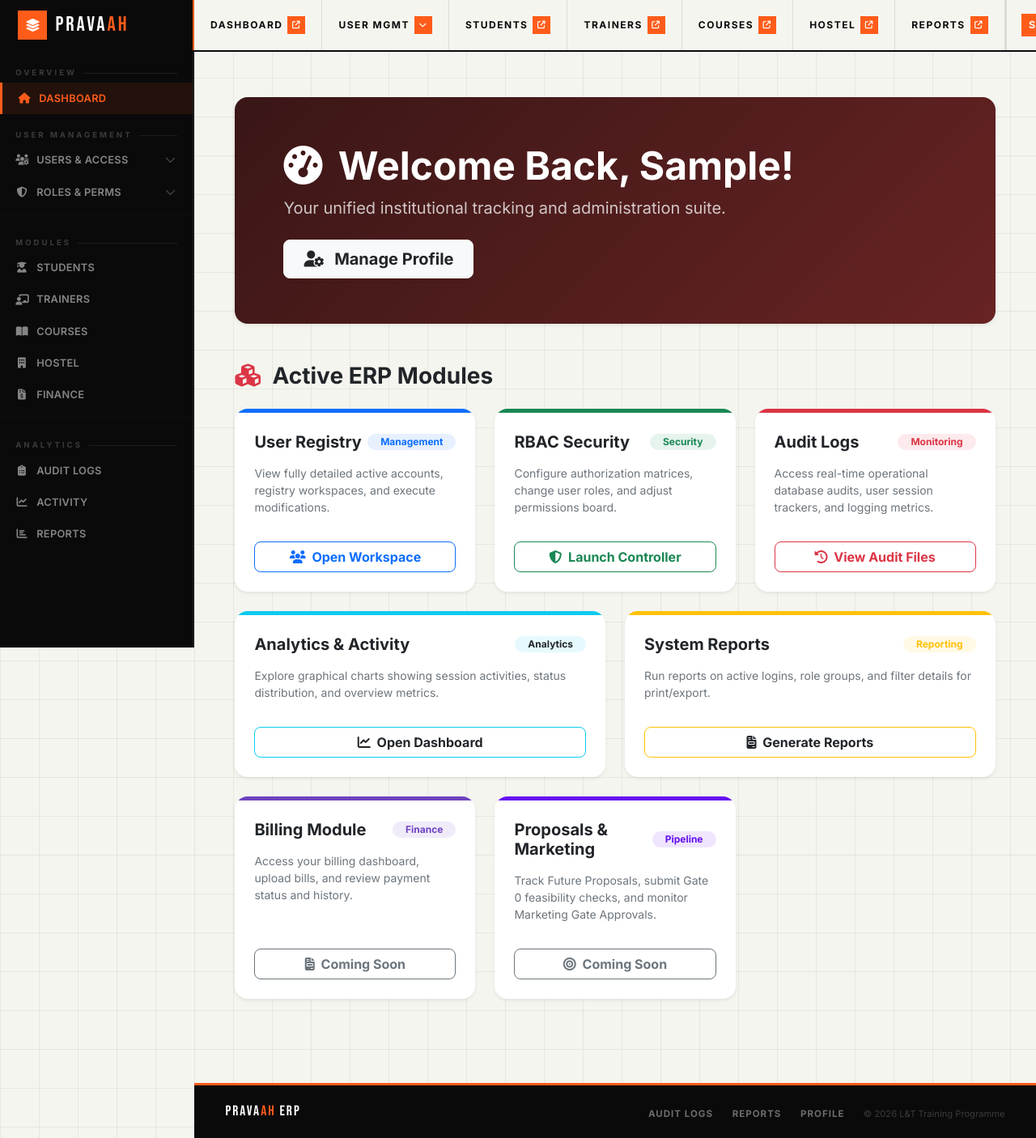
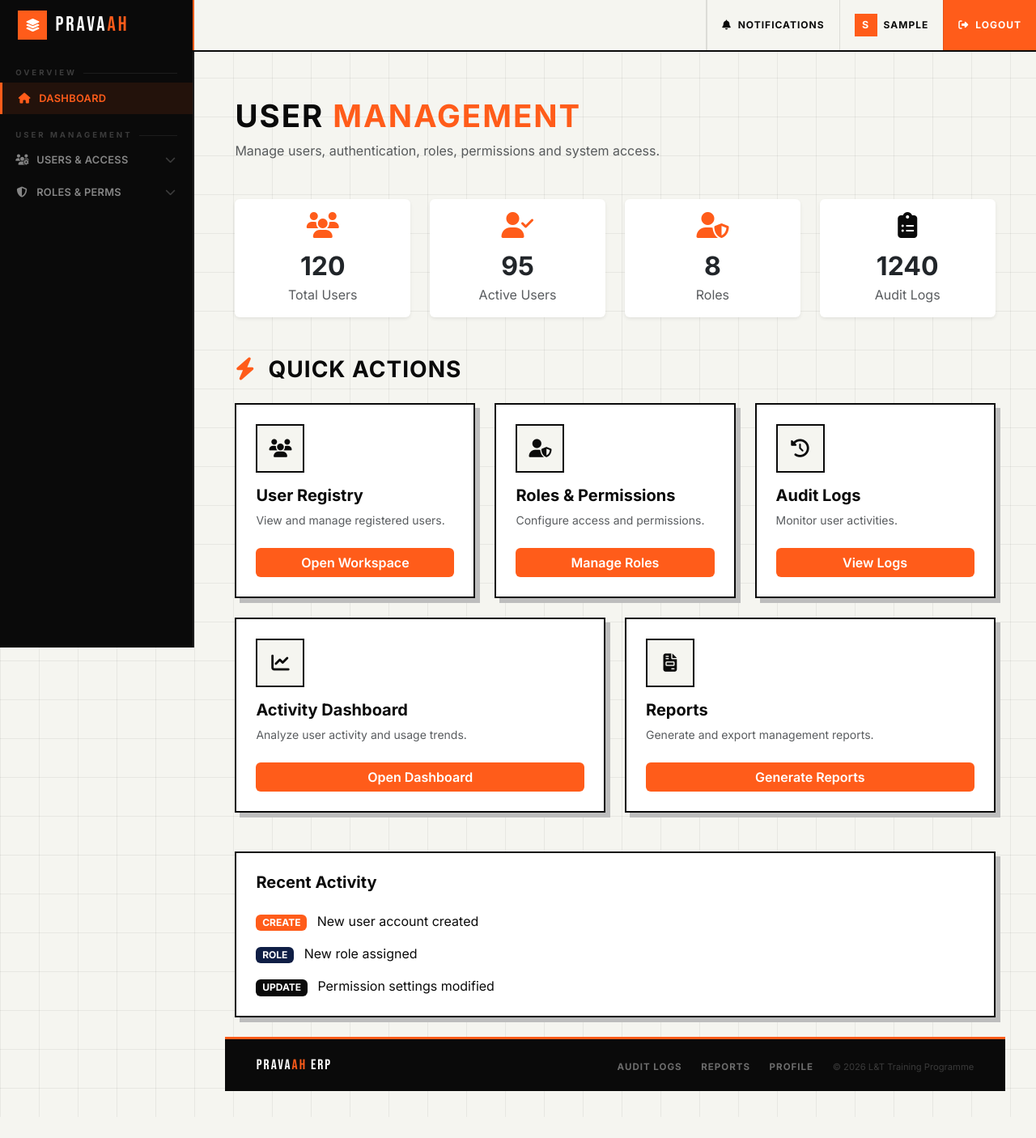
Before and after one commit to Kavita277/Pravaah, a Django app: page /dashboard/ in a window 1280 px wide. Shown: the whole page at 81% size. After the commit the page ends 1380 px from the top, so only its background shows below. Run offline with Django 5.2, Linux system fonts and the light colour scheme; the visitor is signed in with stand-in values (Sample User, id 1).

Commit message:
Finalized base template and dashboard UI

````diff
--- a/usermgmt/templates/base.html
+++ b/usermgmt/templates/base.html
@@ -512,34 +512,14 @@
     <div class="brand-wordmark">PRAVA<span>AH</span></div>
   </a>
 
-  <ul class="topbar-nav">
-    <li>
-      <a href="{% url 'usermgmt:user_home' %}">
-        Dashboard <span class="nav-arrow"><i class="fa-solid fa-arrow-up-right-from-square" style="font-size:0.6rem;"></i></span>
-      </a>
-    </li>
-    {% if user.is_authenticated %}
-    <li>
-      <button>
-        User Mgmt <span class="nav-arrow"><i class="fa-solid fa-chevron-down" style="font-size:0.6rem;"></i></span>
-      </button>
-      <div class="nav-drop">
-        <a href="{% url 'usermgmt:register' %}"><i class="fa-solid fa-user-plus"></i> Register User</a>
-        <a href="{% url 'usermgmt:users_list' %}"><i class="fa-solid fa-users"></i> User List</a>
-        <a href="{% url 'usermgmt:admin_dashboard' %}"><i class="fa-solid fa-shield-halved"></i> RBAC Dashboard</a>
-        <a href="{% url 'usermgmt:permission_matrix' %}"><i class="fa-solid fa-table-cells"></i> Permission Matrix</a>
-      </div>
-    </li>
-    <li><a href="#">Students <span class="nav-arrow"><i class="fa-solid fa-arrow-up-right-from-square" style="font-size:0.6rem;"></i></span></a></li>
-    <li><a href="#">Trainers <span class="nav-arrow"><i class="fa-solid fa-arrow-up-right-from-square" style="font-size:0.6rem;"></i></span></a></li>
-    <li><a href="#">Courses <span class="nav-arrow"><i class="fa-solid fa-arrow-up-right-from-square" style="font-size:0.6rem;"></i></span></a></li>
-    <li><a href="#">Hostel <span class="nav-arrow"><i class="fa-solid fa-arrow-up-right-from-square" style="font-size:0.6rem;"></i></span></a></li>
-    <li><a href="{% url 'usermgmt:reports' %}">Reports <span class="nav-arrow"><i class="fa-solid fa-arrow-up-right-from-square" style="font-size:0.6rem;"></i></span></a></li>
-    {% endif %}
-  </ul>
+  <div style="flex:1;"></div>
 
   <div class="topbar-right">
     {% if user.is_authenticated %}
+    <a href="#">
+    <i class="fa-solid fa-bell"></i>
+    Notifications
+</a>
       <a href="{% url 'usermgmt:profile' %}">
         <div class="user-initials">{{ user.username|slice:":1"|upper }}</div>
         {{ user.username }}
@@ -586,31 +566,7 @@
     </div>
   </div>
 
-  <hr class="sb-divider">
 
-  <div class="sb-section">
-    <div class="sb-label">Modules</div>
-    <a href="#" class="sb-item"><i class="fa-solid fa-user-graduate"></i> Students</a>
-    <a href="#" class="sb-item"><i class="fa-solid fa-chalkboard-user"></i> Trainers</a>
-    <a href="#" class="sb-item"><i class="fa-solid fa-book-open"></i> Courses</a>
-    <a href="#" class="sb-item"><i class="fa-solid fa-building"></i> Hostel</a>
-    <a href="#" class="sb-item"><i class="fa-solid fa-file-invoice-dollar"></i> Finance</a>
-  </div>
-
-  <hr class="sb-divider">
-
-  <div class="sb-section">
-    <div class="sb-label">Analytics</div>
-    <a href="{% url 'usermgmt:audit_logs' %}" class="sb-item {% block nav_audit %}{% endblock %}">
-      <i class="fa-solid fa-clipboard-list"></i> Audit Logs
-    </a>
-    <a href="{% url 'usermgmt:activity_dashboard' %}" class="sb-item {% block nav_activity %}{% endblock %}">
-      <i class="fa-solid fa-chart-line"></i> Activity
-    </a>
-    <a href="{% url 'usermgmt:reports' %}" class="sb-item {% block nav_reports %}{% endblock %}">
-      <i class="fa-solid fa-chart-bar"></i> Reports
-    </a>
-  </div>
   {% endif %}
 </aside>
 
@@ -630,6 +586,44 @@
       </div>
     {% endfor %}
   </div>
+
+  ```html
+<hr class="sb-divider">
+
+<div class="sb-section">
+
+    <div class="sb-label">
+        Monitoring
+    </div>
+
+    <a href="{% url 'usermgmt:audit_logs' %}" class="sb-item">
+        <i class="fa-solid fa-clipboard-list"></i>
+        Audit Logs
+    </a>
+
+    <a href="{% url 'usermgmt:activity_dashboard' %}" class="sb-item">
+        <i class="fa-solid fa-chart-line"></i>
+        Activity Dashboard
+    </a>
+
+</div>
+
+<hr class="sb-divider">
+
+<div class="sb-section">
+
+    <div class="sb-label">
+        Reports
+    </div>
+
+    <a href="{% url 'usermgmt:reports' %}" class="sb-item">
+        <i class="fa-solid fa-file-invoice"></i>
+        Reports
+    </a>
+
+</div>
+```
+
   {% endif %}
 
   <div class="page-body">
--- a/usermgmt/templates/profile/user_dashboard.html
+++ b/usermgmt/templates/profile/user_dashboard.html
@@ -5,178 +5,323 @@
 {% block content %}
 {% load auth_extras %}
 <div class="container py-4">
-    <!-- Welcome Header -->
-    <div class="p-5 mb-4 rounded-4 shadow-sm text-white" style="background: linear-gradient(135deg, #3a1616 0%, #682323 100%);">
-        <div class="container-fluid py-2">
-            <h1 class="display-5 fw-bold">
-                <i class="fa-solid fa-gauge-high me-2"></i>
-                {% if user.is_authenticated %}
-                    Welcome Back, {{ user.first_name|default:user.username }}!
-                {% else %}
-                    Welcome to PRAVAAH ERP
-                {% endif %}
+    <!-- Page Header -->
+
+<div class="mb-5">
+
+    <h1 class="fw-bold text-uppercase mb-2"
+        style="font-size:2.4rem;letter-spacing:2px;color:#0a0a0a;">
+
+        USER <span style="color:#ff5c1a;">MANAGEMENT</span>
+
     </h1>
-            <p class="col-md-9 fs-5 opacity-75">
-                Your unified institutional tracking and administration suite.
+
+    <p class="text-muted mb-0">
+        Manage users, authentication, roles, permissions and system access.
     </p>
-            {% if not user.is_authenticated %}
-                <a href="{% url 'usermgmt:login' %}" class="btn btn-outline-light btn-lg px-4 mt-2 fw-bold">
-                    <i class="fa-solid fa-right-to-bracket me-2"></i> Sign In to Portal
+
+</div>
+
+<!-- Statistics -->
+
+<div class="row g-4 mb-5">
+
+    <div class="col-md-3">
+
+        <div class="card border-0 shadow-sm h-100">
+
+            <div class="card-body text-center">
+
+                <i class="fa-solid fa-users fa-2x mb-3"
+   style="color:#ff5c1a;"></i>
+
+                <h2 class="fw-bold mb-1">
+                    120
+                </h2>
+
+                <p class="text-muted mb-0">
+                    Total Users
+                </p>
+
+            </div>
+
+        </div>
+
+    </div>
+
+    <div class="col-md-3">
+
+        <div class="card border-0 shadow-sm h-100">
+
+            <div class="card-body text-center">
+
+                <i class="fa-solid fa-user-check fa-2x mb-3"
+   style="color:#ff5c1a;"></i>
+
+                <h2 class="fw-bold mb-1">
+                    95
+                </h2>
+
+                <p class="text-muted mb-0">
+                    Active Users
+                </p>
+
+            </div>
+
+        </div>
+
+    </div>
+
+    <div class="col-md-3">
+
+        <div class="card border-0 shadow-sm h-100">
+
+            <div class="card-body text-center">
+
+                <i class="fa-solid fa-user-shield fa-2x mb-3"
+   style="color:#ff5c1a;"></i>
+                <h2 class="fw-bold mb-1">
+                    8
+                </h2>
+
+                <p class="text-muted mb-0">
+                    Roles
+                </p>
+
+            </div>
+
+        </div>
+
+    </div>
+
+    <div class="col-md-3">
+
+        <div class="card border-0 shadow-sm h-100">
+
+            <div class="card-body text-center">
+
+                <i class="fa-solid fa-clipboard-list fa-2x mb-3"
+   style="color:#0a0a0a;"></i>
+
+                <h2 class="fw-bold mb-1">
+                    1240
+                </h2>
+
+                <p class="text-muted mb-0">
+                    Audit Logs
+                </p>
+
+            </div>
+
+        </div>
+
+    </div>
+
+</div>
+
+   <!-- Quick Actions -->
+
+<h3 class="fw-bold mb-4 mt-4"
+    style="letter-spacing:1px;color:#0a0a0a;">
+    <i class="fa-solid fa-bolt me-2"
+       style="color:#ff5c1a;"></i>
+    QUICK ACTIONS
+</h3>
+
+<div class="row g-4">
+
+{% if user.is_superuser or not user|has_group:"Trainer" %}
+
+<div class="col-md-4">
+    <div class="pravaah-card h-100">
+
+        <div class="pravaah-icon">
+            <i class="fa-solid fa-users"></i>
+        </div>
+
+        <h5 class="fw-bold mt-3">
+            User Registry
+        </h5>
+
+        <p class="text-muted small mb-4">
+            View and manage registered users.
+        </p>
+
+        <a href="{% url 'usermgmt:users_list' %}"
+           class="btn pravaah-btn w-100">
+            Open Workspace
         </a>
-            {% else %}
-                <a href="{% url 'usermgmt:profile' %}" class="btn btn-light text-dark btn-lg px-4 mt-2 fw-bold shadow-sm">
-                    <i class="fa-solid fa-user-gear me-2"></i> Manage Profile
-                </a>
-            {% endif %}
+
     </div>
 </div>
 
-    <!-- Active Management Modules -->
-    <h3 class="fw-bold mb-4 text-dark mt-5">
-        <i class="fa-solid fa-cubes me-2 text-danger"></i>
-        Active ERP Modules
-    </h3>
+<div class="col-md-4">
+    <div class="pravaah-card h-100">
 
-    <div class="row g-4 mb-5">
-        {% if user.is_superuser or not user|has_group:"Trainer" %}
+        <div class="pravaah-icon">
+            <i class="fa-solid fa-user-shield"></i>
+        </div>
 
-        <!-- User Registry Module Card -->
-        <div class="col-md-4">
-            <div class="card h-100 border-0 shadow-sm rounded-4 overflow-hidden card-hover">
-                <div class="card-body p-4 d-flex flex-column" style="border-top: 5px solid #0d6efd;">
-                    <div class="d-flex justify-content-between align-items-center mb-3">
-                        <h5 class="fw-bold text-dark mb-0">User Registry</h5>
-                        <span class="badge bg-primary bg-opacity-10 text-primary px-3 py-1 rounded-pill">Management</span>
-                    </div>
-                    <p class="text-secondary small flex-grow-1">
-                        View fully detailed active accounts, registry workspaces, and execute modifications.
+        <h5 class="fw-bold mt-3">
+            Roles & Permissions
+        </h5>
+
+        <p class="text-muted small mb-4">
+            Configure access and permissions.
         </p>
-                    <a href="{% url 'usermgmt:users_list' %}" class="btn btn-outline-primary w-100 fw-bold rounded-3 mt-3">
-                        <i class="fa-solid fa-users me-1"></i> Open Workspace
+
+        <a href="{% url 'usermgmt:admin_dashboard' %}"
+           class="btn pravaah-btn w-100">
+            Manage Roles
         </a>
-                </div>
+
     </div>
 </div>
 
-        <!-- Security & RBAC Module Card -->
 <div class="col-md-4">
-            <div class="card h-100 border-0 shadow-sm rounded-4 overflow-hidden card-hover">
-                <div class="card-body p-4 d-flex flex-column" style="border-top: 5px solid #198754;">
-                    <div class="d-flex justify-content-between align-items-center mb-3">
-                        <h5 class="fw-bold text-dark mb-0">RBAC Security</h5>
-                        <span class="badge bg-success bg-opacity-10 text-success px-3 py-1 rounded-pill">Security</span>
+    <div class="pravaah-card h-100">
+
+        <div class="pravaah-icon">
+            <i class="fa-solid fa-clock-rotate-left"></i>
         </div>
-                    <p class="text-secondary small flex-grow-1">
-                        Configure authorization matrices, change user roles, and adjust permissions board.
+
+        <h5 class="fw-bold mt-3">
+            Audit Logs
+        </h5>
+
+        <p class="text-muted small mb-4">
+            Monitor user activities.
         </p>
-                    <a href="{% url 'usermgmt:admin_dashboard' %}" class="btn btn-outline-success w-100 fw-bold rounded-3 mt-3">
-                        <i class="fa-solid fa-shield-halved me-1"></i> Launch Controller
+
+        <a href="{% url 'usermgmt:audit_logs' %}"
+           class="btn pravaah-btn w-100">
+            View Logs
         </a>
-                </div>
+
     </div>
 </div>
 
-        <!-- Audit & Logs Module Card -->
-        <div class="col-md-4">
-            <div class="card h-100 border-0 shadow-sm rounded-4 overflow-hidden card-hover">
-                <div class="card-body p-4 d-flex flex-column" style="border-top: 5px solid #dc3545;">
-                    <div class="d-flex justify-content-between align-items-center mb-3">
-                        <h5 class="fw-bold text-dark mb-0">Audit Logs</h5>
-                        <span class="badge bg-danger bg-opacity-10 text-danger px-3 py-1 rounded-pill">Monitoring</span>
+<div class="col-md-6">
+    <div class="pravaah-card h-100">
+
+        <div class="pravaah-icon">
+            <i class="fa-solid fa-chart-line"></i>
         </div>
-                    <p class="text-secondary small flex-grow-1">
-                        Access real-time operational database audits, user session trackers, and logging metrics.
+
+        <h5 class="fw-bold mt-3">
+            Activity Dashboard
+        </h5>
+
+        <p class="text-muted small mb-4">
+            Analyze user activity and usage trends.
         </p>
-                    <a href="{% url 'usermgmt:audit_logs' %}" class="btn btn-outline-danger w-100 fw-bold rounded-3 mt-3">
-                        <i class="fa-solid fa-clock-rotate-left me-1"></i> View Audit Files
+
+        <a href="{% url 'usermgmt:activity_dashboard' %}"
+           class="btn pravaah-btn w-100">
+            Open Dashboard
         </a>
-                </div>
+
     </div>
 </div>
 
-        <!-- Analytics Module Card -->
 <div class="col-md-6">
-            <div class="card h-100 border-0 shadow-sm rounded-4 overflow-hidden card-hover">
-                <div class="card-body p-4 d-flex flex-column" style="border-top: 5px solid #0dcaf0;">
-                    <div class="d-flex justify-content-between align-items-center mb-3">
-                        <h5 class="fw-bold text-dark mb-0">Analytics & Activity</h5>
-                        <span class="badge bg-info bg-opacity-10 text-dark px-3 py-1 rounded-pill">Analytics</span>
-                    </div>
-                    <p class="text-secondary small flex-grow-1">
-                        Explore graphical charts showing session activities, status distribution, and overview metrics.
-                    </p>
-                    <a href="{% url 'usermgmt:activity_dashboard' %}" class="btn btn-outline-info text-dark w-100 fw-bold rounded-3 mt-3">
-                        <i class="fa-solid fa-chart-line me-1"></i> Open Dashboard
-                    </a>
-                </div>
-            </div>
+    <div class="pravaah-card h-100">
+
+        <div class="pravaah-icon">
+            <i class="fa-solid fa-file-invoice"></i>
         </div>
 
-        <!-- Reports Module Card -->
-        <div class="col-md-6">
-            <div class="card h-100 border-0 shadow-sm rounded-4 overflow-hidden card-hover">
-                <div class="card-body p-4 d-flex flex-column" style="border-top: 5px solid #ffc107;">
-                    <div class="d-flex justify-content-between align-items-center mb-3">
-                        <h5 class="fw-bold text-dark mb-0">System Reports</h5>
-                        <span class="badge bg-warning bg-opacity-10 text-warning px-3 py-1 rounded-pill">Reporting</span>
-                    </div>
-                    <p class="text-secondary small flex-grow-1">
-                        Run reports on active logins, role groups, and filter details for print/export.
+        <h5 class="fw-bold mt-3">
+            Reports
+        </h5>
+
+        <p class="text-muted small mb-4">
+            Generate and export management reports.
         </p>
-                    <a href="{% url 'usermgmt:reports' %}" class="btn btn-outline-warning text-dark w-100 fw-bold rounded-3 mt-3">
-                        <i class="fa-solid fa-file-invoice me-1"></i> Generate Reports
+
+        <a href="{% url 'usermgmt:reports' %}"
+           class="btn pravaah-btn w-100">
+            Generate Reports
         </a>
-                </div>
-            </div>
-        </div>
 
-        <!-- Billing Module Card (placeholder) -->
-        <div class="col-md-4">
-            <div class="card h-100 border-0 shadow-sm rounded-4 overflow-hidden card-hover">
-                <div class="card-body p-4 d-flex flex-column" style="border-top: 5px solid #6f42c1;">
-                    <div class="d-flex justify-content-between align-items-center mb-3">
-                        <h5 class="fw-bold text-dark mb-0">Billing Module</h5>
-                        <span class="badge px-3 py-1 rounded-pill" style="color: #6f42c1; background-color: rgba(111,66,193,0.1);">Finance</span>
-                    </div>
-                    <p class="text-secondary small flex-grow-1">
-                        Access your billing dashboard, upload bills, and review payment status and history.
-                    </p>
-                    <a href="#" class="btn btn-outline-secondary w-100 fw-bold rounded-3 mt-3">
-                        <i class="fa-solid fa-file-invoice me-1"></i> Coming Soon
-                    </a>
-                </div>
-            </div>
-        </div>
-
-        <!-- Proposals Module Card (placeholder) -->
-        <div class="col-md-4">
-            <div class="card h-100 border-0 shadow-sm rounded-4 overflow-hidden card-hover">
-                <div class="card-body p-4 d-flex flex-column" style="border-top: 5px solid #6610f2;">
-                    <div class="d-flex justify-content-between align-items-center mb-3">
-                        <h5 class="fw-bold text-dark mb-0">Proposals & Marketing</h5>
-                        <span class="badge px-3 py-1 rounded-pill" style="color: #6610f2; background-color: rgba(102,16,242,0.1);">Pipeline</span>
-                    </div>
-                    <p class="text-secondary small flex-grow-1">
-                        Track Future Proposals, submit Gate 0 feasibility checks, and monitor Marketing Gate Approvals.
-                    </p>
-                    <a href="#" class="btn btn-outline-secondary w-100 fw-bold rounded-3 mt-3">
-                        <i class="fa-solid fa-bullseye me-1"></i> Coming Soon
-                    </a>
-                </div>
     </div>
 </div>
 
 {% endif %}
+
 </div>
+
+<!-- Recent Activity -->
+
+<div class="pravaah-card mt-5">
+
+    <h5 class="fw-bold mb-4">
+        Recent Activity
+    </h5>
+
+    <div class="mb-3">
+        <span class="badge me-2"
+              style="background:#ff5c1a;">
+              CREATE
+        </span>
+        New user account created
+    </div>
+
+    <div class="mb-3">
+        <span class="badge me-2"
+              style="background:#0f1e45;">
+              ROLE
+        </span>
+        New role assigned
+    </div>
+
+    <div>
+        <span class="badge me-2"
+              style="background:#0a0a0a;">
+              UPDATE
+        </span>
+        Permission settings modified
+    </div>
+
 </div>
 
 <style>
-    .card-hover {
-        transition: transform 0.2s ease, box-shadow 0.2s ease;
+
+.pravaah-card{
+    background:white;
+    border:2px solid #0a0a0a;
+    padding:24px;
+    box-shadow:6px 6px 0px #bdbdbd;
+    transition:.25s;
 }
-    .card-hover:hover {
-        transform: translateY(-5px);
-        box-shadow: 0 10px 20px rgba(0,0,0,0.08) !important;
+
+.pravaah-card:hover{
+    transform:translateY(-5px);
 }
+
+.pravaah-icon{
+    width:60px;
+    height:60px;
+    display:flex;
+    align-items:center;
+    justify-content:center;
+    color:#0a0a0a;
+    background:#f5f5f0;
+    border:2px solid #0a0a0a;
+    font-size:1.4rem;
+}
+
+.pravaah-btn{
+    background:#ff5c1a;
+    color:white;
+    border:none;
+    font-weight:600;
+}
+
+.pravaah-btn:hover{
+    background:#d94400;
+    color:white;
+}
+
 </style>
 {% endblock %}
````
Lines whose indentation alone changed are shown as unchanged.
